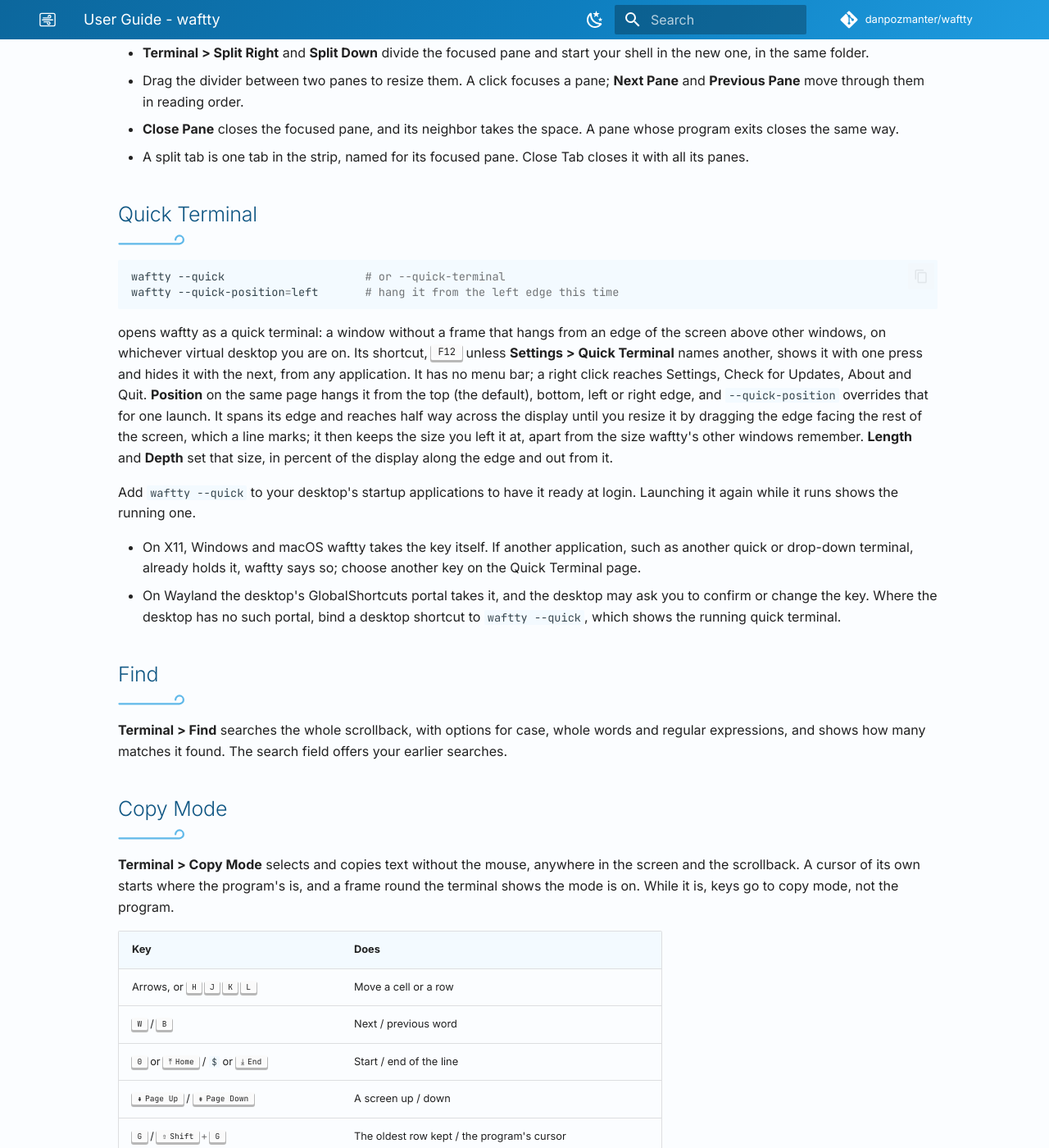
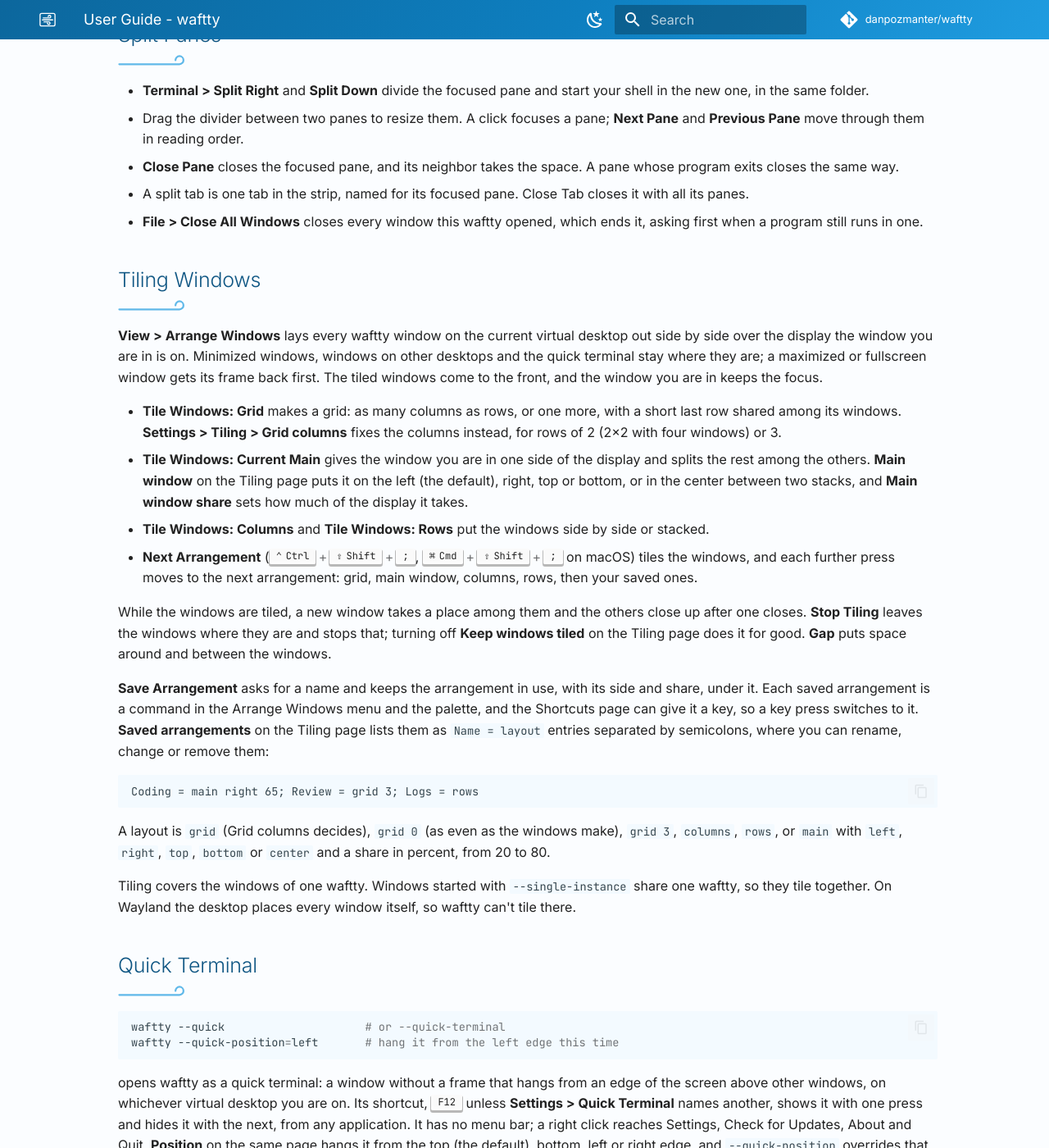
Before and after one commit to danpozmanter/waftty, an MkDocs documentation site: the page built from docs_src/guide.md, in a window 1280 px wide and 1400 px high, scrolled down 5042 px. Shown: the whole window at 82% size. Built offline with MkDocs 1.6.1 and Material for MkDocs 9.7.7, drawn with Linux system fonts in a browser that asks for light colours; comment, search, counter and statistics services are not loaded; some of the changed text lies outside the part shown.

Commit message:
0.9.0 - Tiled windows
Claude-Session: https://claude.ai/code/session_01B8x9mfnhDY3xZU5sNKCYq3

````diff
--- a/docs_src/guide.md
+++ b/docs_src/guide.md
@@ -1,6 +1,6 @@
 ---
 title: User Guide - waftty
-description: How to use waftty - shortcuts, the command palette, recent directories, private tabs, tabs, find, shell integration, links, character encodings, settings, color schemes and custom shortcuts.
+description: How to use waftty - shortcuts, the command palette, recent directories, private tabs, tabs, tiled windows, find, shell integration, links, character encodings, settings, color schemes and custom shortcuts.
 ---
 
 # User Guide
@@ -49,6 +49,7 @@ the menu bar, except on macOS, where the menus sit in the system menu bar.
 | Split Right / Split Down | ++ctrl+shift+d++ / ++ctrl+shift+b++ | ++cmd+d++ / ++cmd+shift+d++ |
 | Next Pane / Previous Pane | ++ctrl+shift+bracket-right++ / ++ctrl+shift+bracket-left++ | ++cmd+bracket-right++ / ++cmd+bracket-left++ |
 | Close Pane | ++ctrl+shift+j++ | ++cmd+option+w++ |
+| Next Arrangement | ++ctrl+shift+semicolon++ | ++cmd+shift+semicolon++ |
 
 A right click on the terminal offers the link entries, Copy, Paste, Select
 All, New Tab, Split Right, Split Down, Close Pane, Recent Directories, Recent Sessions, Find, Clear Scrollback,
@@ -198,6 +199,56 @@ keep their own history as they always do.
   A pane whose program exits closes the same way.
 - A split tab is one tab in the strip, named for its focused pane. Close Tab
   closes it with all its panes.
+- **File > Close All Windows** closes every window this waftty opened, which
+  ends it, asking first when a program still runs in one.
+
+## Tiling Windows
+
+**View > Arrange Windows** lays every waftty window on the current virtual
+desktop out side by side over the display the window you are in is on.
+Minimized windows, windows on other desktops and the quick terminal stay
+where they are; a maximized or fullscreen window gets its frame back first.
+The tiled windows come to the front, and the window you are in keeps the
+focus.
+
+- **Tile Windows: Grid** makes a grid: as many columns as rows, or one more, with
+  a short last row shared among its windows. **Settings > Tiling > Grid
+  columns** fixes the columns instead, for rows of 2 (2x2 with four windows)
+  or 3.
+- **Tile Windows: Current Main** gives the window you are in one side of the
+  display and splits the rest among the others. **Main window** on the
+  Tiling page puts it on the left (the default), right, top or bottom, or in
+  the center between two stacks, and **Main window share** sets how much of
+  the display it takes.
+- **Tile Windows: Columns** and **Tile Windows: Rows** put the windows side by side or
+  stacked.
+- **Next Arrangement** (++ctrl+shift+semicolon++, ++cmd+shift+semicolon++ on
+  macOS) tiles the windows, and each further press moves to the next
+  arrangement: grid, main window, columns, rows, then your saved ones.
+
+While the windows are tiled, a new window takes a place among them and the
+others close up after one closes. **Stop Tiling** leaves the windows where
+they are and stops that; turning off **Keep windows tiled** on the Tiling
+page does it for good. **Gap** puts space around and between the windows.
+
+**Save Arrangement** asks for a name and keeps the arrangement in use, with
+its side and share, under it. Each saved arrangement is a command in the
+Arrange Windows menu and the palette, and the Shortcuts page can give it a
+key, so a key press switches to it. **Saved arrangements** on the Tiling
+page lists them as `Name = layout` entries separated by semicolons, where
+you can rename, change or remove them:
+
+```text
+Coding = main right 65; Review = grid 3; Logs = rows
+```
+
+A layout is `grid` (Grid columns decides), `grid 0` (as even as the windows
+make), `grid 3`, `columns`, `rows`, or `main` with `left`, `right`, `top`,
+`bottom` or `center` and a share in percent, from 20 to 80.
+
+Tiling covers the windows of one waftty. Windows started with
+`--single-instance` share one waftty, so they tile together. On Wayland the
+desktop places every window itself, so waftty can't tile there.
 
 ## Quick Terminal
 
@@ -453,6 +504,10 @@ are saved, so the defaults follow your desktop.
 - **Quick Terminal**: the shortcut that shows and hides the
   [quick terminal](#quick-terminal), the edge it hangs from, and its length
   and depth.
+- **Tiling**: where [Tile Windows: Current Main](#tiling-windows) puts the
+  main window and its share, the grid's columns, the gap between tiled
+  windows, whether they stay tiled as windows open and close, and the saved
+  arrangements.
 - **Shortcuts**: every command's chords.
 
 ### Font features and styles
--- a/project.toml
+++ b/project.toml
@@ -1,7 +1,7 @@
 [project]
 id = "dev.gossamer/waftty"
-version = "0.8.4"
-gossamer-version = "^v0.81.1"
+version = "0.9.0"
+gossamer-version = "^v0.82.0"
 # A GUI application: Windows opens no console window beside it.
 windows-subsystem = "windows"
 authors = ["Dan Pozmanter"]
````
Also changed, not shown: other parts of docs_src/guide.md (+1 -1 lines), CHANGELOG.md (+15 -0 lines), README.md (+27 -38 lines), docs_src/installation.md (+1 -1 lines), 13 other files.
